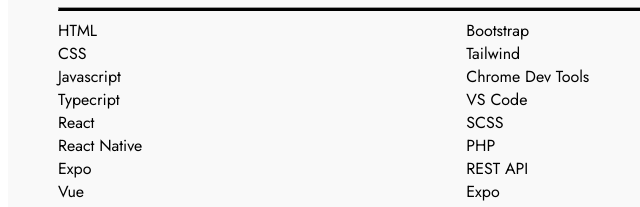
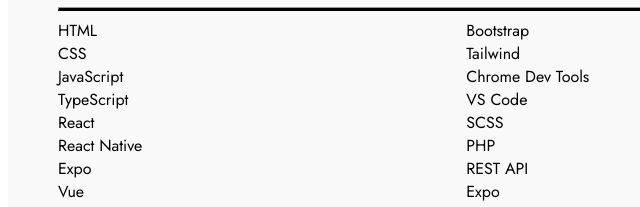
Before and after one commit to brianchilds-22/Resume-24, a plain HTML site: page index.html in a window 1280 px wide. Shown: the part 3174-3381 px from the top of the page, 0-640 px from the left. Drawn offline with Linux system fonts and the light colour scheme.

Commit message:
Update index.html

```diff
--- a/index.html
+++ b/index.html
@@ -159,8 +159,8 @@ By leveraging data-driven insights and harnessing the power of analytics, I meti
 <ul class="column">
     <li>HTML</li>
     <li>CSS</li>
-    <li>Javascript</li>
-    <li>Typecript</li>
+    <li>JavaScript</li>
+    <li>TypeScript</li>
     <li>React</li>
     <li>React Native</li>
     <li>Expo</li>
```
